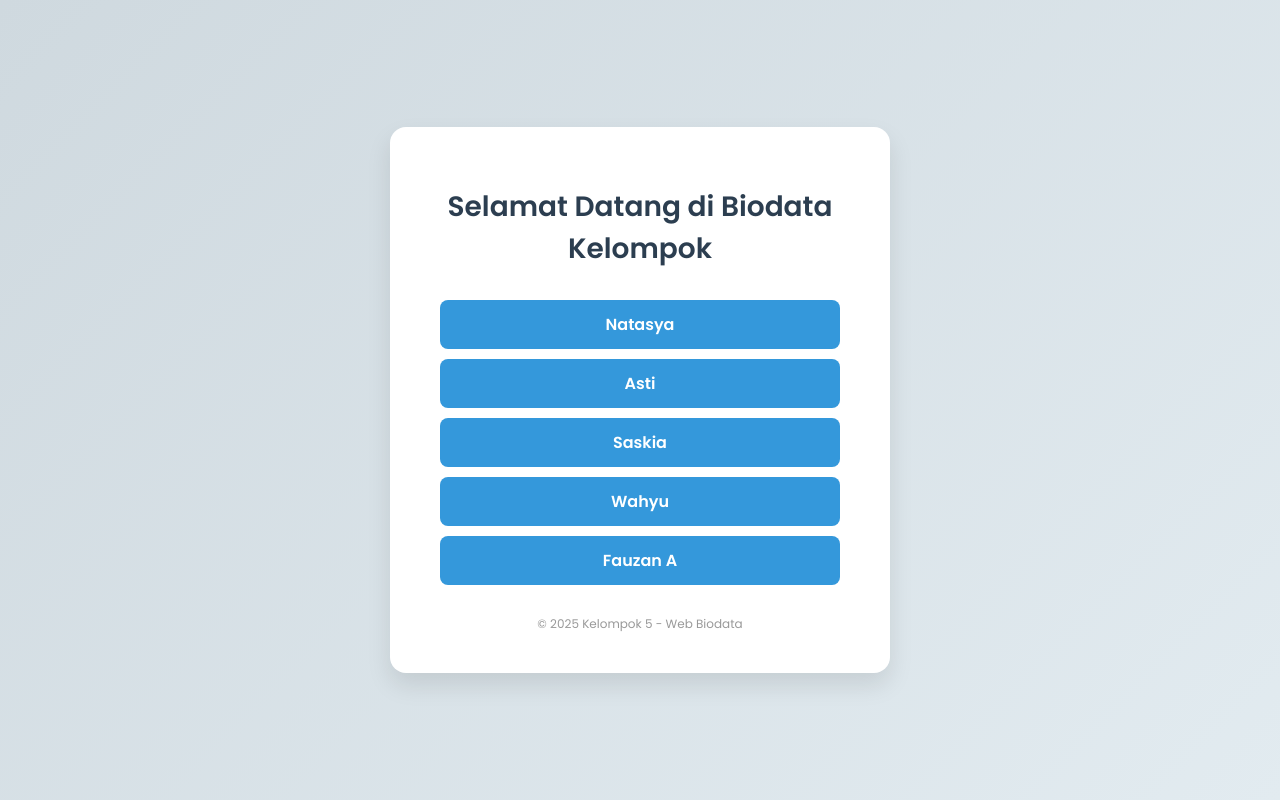
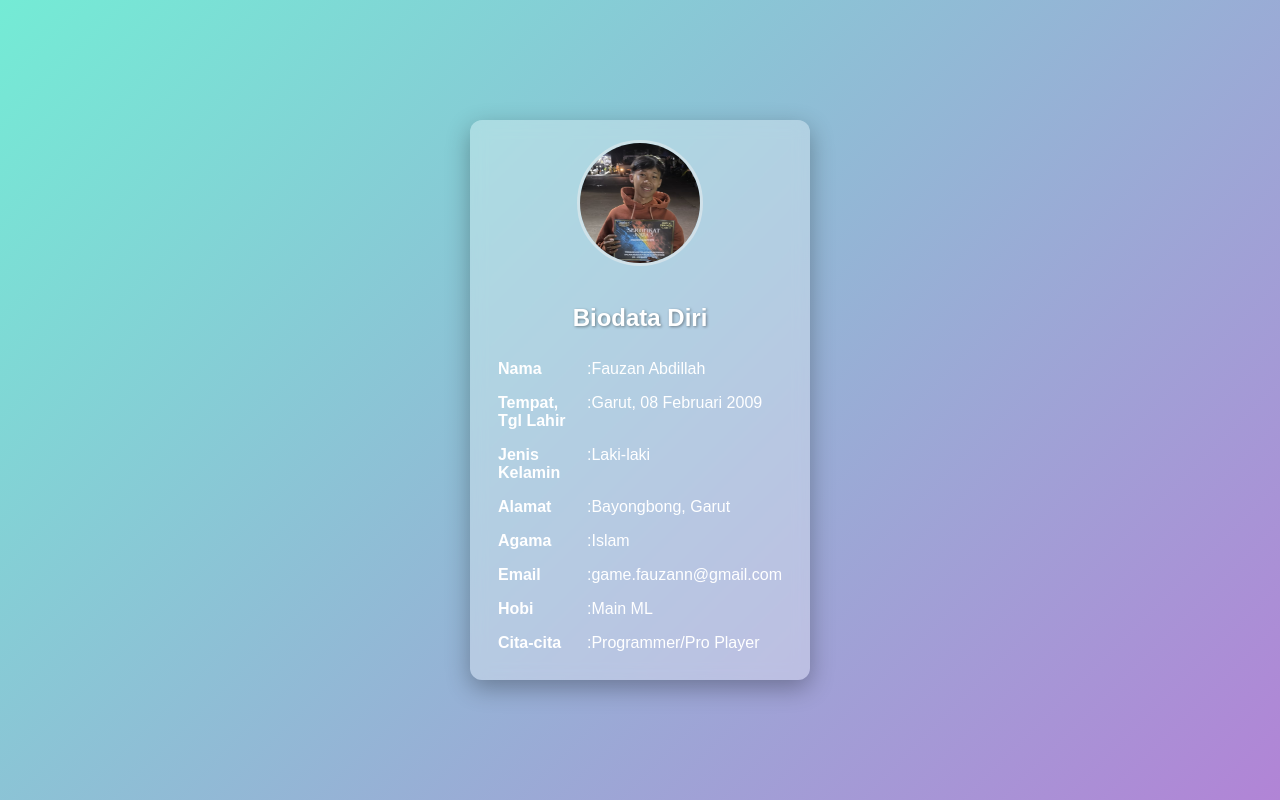
Before and after one commit to saskia76888/kelompokk7., a plain HTML site: page index.html in a window 1280 px wide. Drawn offline with Linux system fonts and the light colour scheme.

Commit message:
Add files via upload

```diff
--- a/index.html
+++ b/index.html
@@ -1,80 +1,102 @@
 <!DOCTYPE html>
 <html lang="id">
 <head>
-    <meta charset="UTF-8" />
-    <meta name="viewport" content="width=device-width, initial-scale=1" />
-    <title>Homepage Biodata Kelompok</title>
-    <link href="https://fonts.googleapis.com/css2?family=Poppins:wght@400;600&display=swap" rel="stylesheet" />
+  <meta charset="UTF-8">
+  <meta name="viewport" content="width=device-width, initial-scale=1.0">
+  <title>Biodata Diri</title>
+  <link rel="stylesheet" href="style.css">
+</head>
+<body>
+  <div class="biodata-card">
+    <img src="foto.jpg" alt="Foto Profil">
+    <h2>Biodata Diri</h2>
+    <table>
+      <tr>
+        <td class="label">Nama</td>
+        <td>:Fauzan Abdillah</td>
+      </tr>
+      <tr>
+        <td class="label">Tempat, Tgl Lahir</td>
+        <td>:Garut, 08 Februari 2009</td>
+      </tr>
+      <tr>
+        <td class="label">Jenis Kelamin</td>
+        <td>:Laki-laki</td>
+      </tr>
+      <tr>
+        <td class="label">Alamat</td>
+        <td>:Bayongbong, Garut</td>
+      </tr>
+      <tr>
+        <td class="label">Agama</td>
+        <td>:Islam</td>
+      </tr>
+      <tr>
+        <td class="label">Email</td>
+        <td>:game.fauzann@gmail.com</td>
+      </tr>
+      <tr>
+        <td class="label">Hobi</td>
+        <td>:Main ML</td>
+      </tr>
+      <tr>
+        <td class="label">Cita-cita</td>
+        <td>:Programmer/Pro Player</td>
+      </tr>
+    </table>
+  </div>
+</body>
+</html>
 <style>
-      * {
-        box-sizing: border-box;
-      }
-
   body {
-        margin: 0;
-        padding: 0;
-        font-family: "Poppins", sans-serif;
-        background: linear-gradient(135deg, #cfd9df, #e2ebf0);
+    font-family: Arial, sans-serif;
+    background: linear-gradient(135deg, #74ebd5 0%, #b184d6 100%);
     display: flex;
     justify-content: center;
     align-items: center;
-        min-height: 100vh;
+    height: 100vh;
+    margin: 0;
 }
 
-      .container {
+.biodata-card {
+    background-color: rgba(255, 255, 255, 0.308); /* transparan */
+    padding: 20px;
+    border-radius: 12px;
+    box-shadow: 0 8px 25px rgba(0, 0, 0, 0.3); /* shadow lebih nyata */
     text-align: center;
-        background: #fff;
-        padding: 40px 50px;
-        border-radius: 16px;
-        box-shadow: 0 12px 25px rgba(0, 0, 0, 0.1);
-        max-width: 500px;
-        width: 100%;
+    width: 300px;
+    backdrop-filter: blur(8px); /* blur di belakang card */
 }
 
-      h1 {
-        margin-bottom: 30px;
-        color: #2c3e50;
-        font-size: 28px;
+.biodata-card img {
+    border-radius: 50%;
+    width: 120px;
+    height: 120px;
+    object-fit: cover;
+    margin-bottom: 15px;
+    border: 3px solid rgba(240, 239, 239, 0.5);
 }
 
-      .btn {
-        display: block;
-        width: 100%;
-        padding: 12px;
-        margin: 10px 0;
-        background-color: #3498db;
-        color: white;
-        border: none;
-        border-radius: 8px;
-        font-size: 16px;
-        font-weight: 600;
-        cursor: pointer;
-        transition: background-color 0.3s ease;
-        text-decoration: none;
+.biodata-card h2 {
+    margin-bottom: 20px;
+    color: #fff;
+    text-shadow: 1px 1px 3px rgba(0,0,0,0.4);
 }
 
-      .btn:hover {
-        background-color: #2980b9;
+.biodata-card table {
+    width: 100%;
+    border-collapse: collapse;
 }
 
-      footer {
-        margin-top: 30px;
-        font-size: 12px;
-        color: #999;
+.biodata-card td {
+    padding: 8px;
+    text-align: left;
+    vertical-align: top;
+    color: #fff;
 }
-    </style>
-  </head>
-  <body>
-    <div class="container">
-      <h1>Selamat Datang di Biodata Kelompok</h1>
 
-      <a href="natasya.html" class="btn">Natasya</a>
-      <a href="asti.html" class="btn">Asti</a>
-      <a href="saskia.html" class="btn">Saskia</a>
-      <a href="wahyu.html" class="btn">Wahyu</a>
-      <a href="fauzan.html" class="btn">Fauzan A</a>
-
-      <footer>&copy; 2025 Kelompok 5 - Web Biodata</footer>
-    </div>
-  </body>
-</html>
+.biodata-card .label {
+    font-weight: bold;
+    width: 40%;
+    color: #fff;
+}
```
Also changed, not shown: foto.jpg (added). Lines whose indentation alone changed are shown as unchanged.
